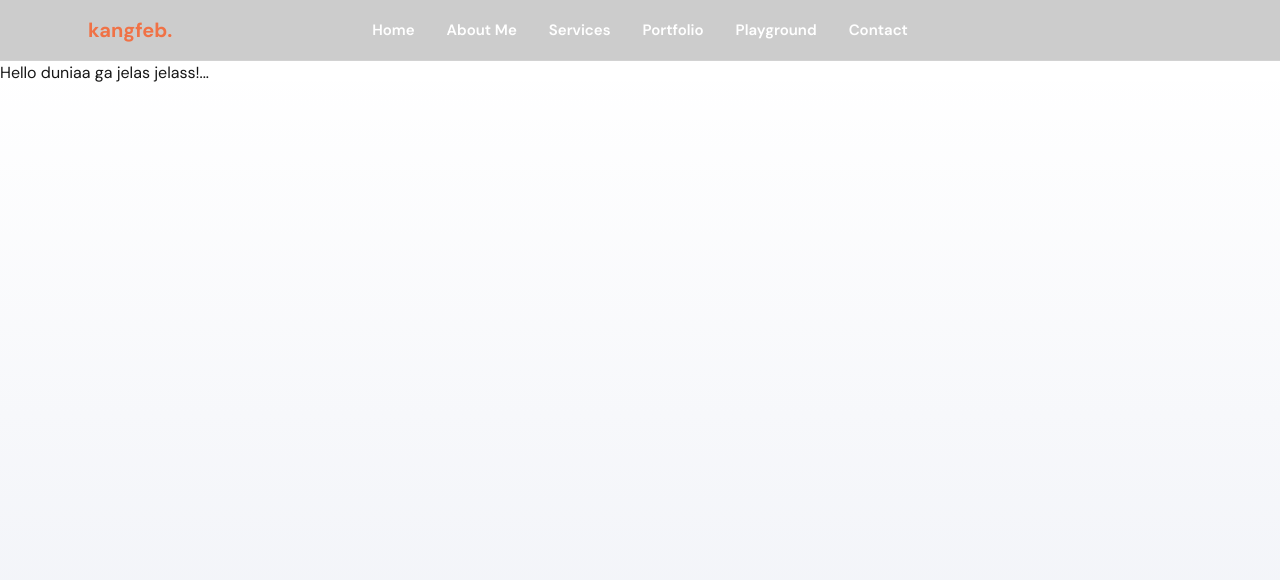
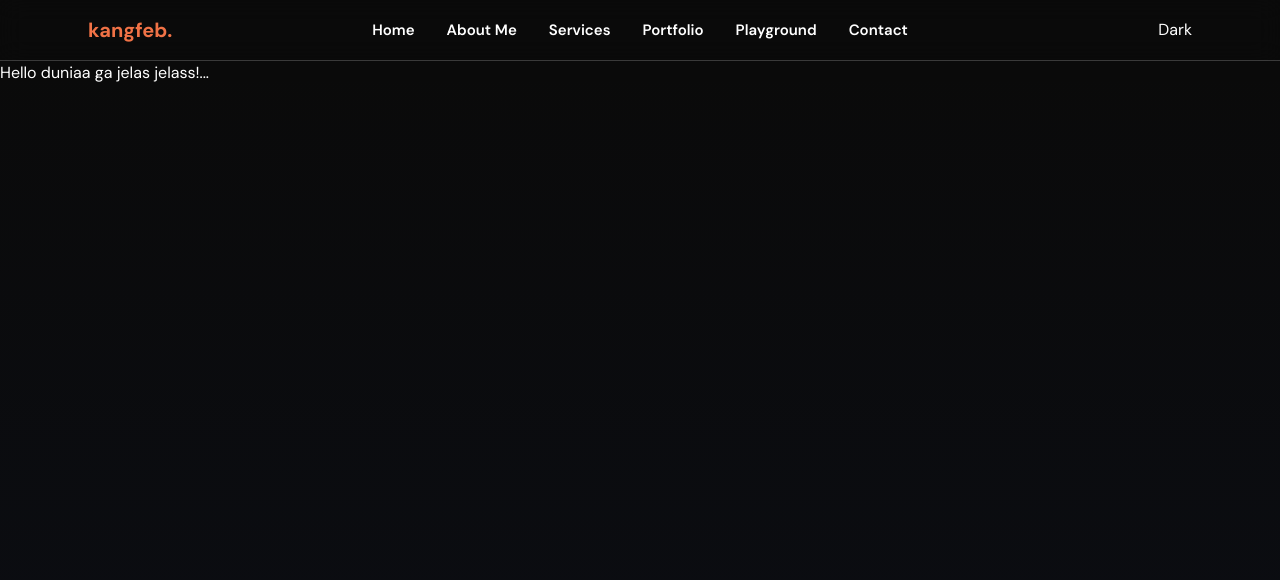
Before and after one commit to alfatfebry/fa-portfolio, a Next.js app: page / in a window 1280 px wide. Shown: the top 580 px of the page. Built offline with nearby package versions, Linux system fonts and the light colour scheme.

Commit message:
feat: add theme toggle with redux and localstorage

```diff
--- a/src/app/globals.css
+++ b/src/app/globals.css
@@ -1,6 +1,11 @@
 @import "tailwindcss";
 
 :root {
+  --background: #0a0a0a;
+  --foreground: #ffffff;
+}
+
+[data-theme="light"] {
   --background: #ffffff;
   --foreground: #171717;
 }
@@ -13,12 +18,6 @@
   --font-mono: var(--font-anonymous-pro);
 }
 
-@media (prefers-color-scheme: dark) {
-  :root {
-    --background: #0a0a0a;
-    --foreground: #ededed;
-  }
-}
 
 body {
   background: var(--background);
--- a/src/app/layout.tsx
+++ b/src/app/layout.tsx
@@ -3,6 +3,7 @@ import { DM_Sans, Anonymous_Pro } from 'next/font/google';
 import './globals.css';
 import StoreProvider from '@/store/StoreProvider';
 import Navbar from '@/components/layout/Navbar';
+import ThemeSync from '@/components/layout/ThemeSync';
 
 const dmsans = DM_Sans({
   variable: '--font-dm-sans',
@@ -28,6 +29,7 @@ export default function RootLayout({ children }: LayoutProps<'/'>) {
     >
       <body className='min-h-full flex flex-col'>
         <StoreProvider>
+          <ThemeSync />
           <Navbar />
           {children}
         </StoreProvider>
--- a/src/components/layout/Navbar.tsx
+++ b/src/components/layout/Navbar.tsx
@@ -3,6 +3,7 @@
 import Link from 'next/link';
 import { navItem } from '@/lib/navigation';
 import { useScrollDirection } from '@/hooks/useScrollDirection';
+import ThemeToggle from './ThemeToggle';
 
 export default function Navbar() {
   const { direction, isAtop } = useScrollDirection();
@@ -12,7 +13,7 @@ export default function Navbar() {
 
   return (
     <header
-      className={`sticky top-0 z-0 bg-black/20 backdrop-blur-md border-b border-white/10 transition-transform duration-300 ${isHidden ? '-translate-y-full' : 'translate-y-0'}`}
+      className={`sticky top-0 z-0 bg-background/20 backdrop-blur-md border-b border-foreground/20 transition-transform duration-300 ${isHidden ? '-translate-y-full' : 'translate-y-0'}`}
     >
       <nav className='mx-auto grid max-w-6xl grid-cols-[1fr_auto_1fr] items-center px-6 py-4'>
         <Link href='/' className='text-xl font-bold text-accent'>
@@ -31,7 +32,9 @@ export default function Navbar() {
             </li>
           ))}
         </ul>
-        <div />
+        <div className='flex justify-end'>
+          <ThemeToggle />
+        </div>
       </nav>
     </header>
   );
--- /dev/null
+++ b/src/components/layout/ThemeSync.tsx
@@ -0,0 +1,23 @@
+'use client';
+
+import { useEffect } from 'react';
+import { useAppDispatch, useAppSelector } from '@/store/hooks';
+import { setTheme } from '@/store/slices/themeSlice';
+
+export default function ThemeSync() {
+  const mode = useAppSelector((state) => state.theme.mode);
+  const dispath = useAppDispatch();
+
+  useEffect(() => {
+    const saved = localStorage.getItem('theme');
+    if (saved === 'light' || saved === 'dark') {
+      dispath(setTheme(saved));
+    }
+  }, [dispath]);
+
+  useEffect(() => {
+    document.documentElement.dataset.theme = mode;
+  }, [mode]);
+
+  return null;
+}
--- /dev/null
+++ b/src/components/layout/ThemeToggle.tsx
@@ -0,0 +1,25 @@
+'use client';
+
+import { useAppDispatch, useAppSelector } from '@/store/hooks';
+import { toggleTheme } from '@/store/slices/themeSlice';
+
+export default function ThemeToggle() {
+  const mode = useAppSelector((state) => state.theme.mode);
+  const dispatch = useAppDispatch();
+
+  const handleClick = () => {
+    const nextMode = mode === 'dark' ? 'light' : 'dark';
+    dispatch(toggleTheme());
+    localStorage.setItem('theme', nextMode);
+  };
+
+  return (
+    <button
+      type='button'
+      className='cursor-pointer border-foreground/20 text-foreground'
+      onClick={handleClick}
+    >
+      {mode === 'dark' ? 'Dark' : 'Light'}
+    </button>
+  );
+}
--- a/src/store/index.ts
+++ b/src/store/index.ts
@@ -1,11 +1,12 @@
  import { configureStore } from "@reduxjs/toolkit";
- import uiReducer from './slices/uiSlice'
+ import uiReducer from './slices/uiSlice';
+ import themeReducer from "./slices/themeSlice";
 
  export const makeStore = () => configureStore({
   reducer: {
-    // slice-slie akan didaftarin disini nntinya
 
     ui: uiReducer,
+    theme: themeReducer,
   }
  })
 
--- /dev/null
+++ b/src/store/slices/themeSlice.ts
@@ -0,0 +1,27 @@
+import { createSlice, type PayloadAction } from "@reduxjs/toolkit";
+
+export type Theme = "light" | "dark";
+
+interface ThemeState {
+  mode: Theme;
+}
+
+const initialState: ThemeState = {
+  mode: "dark",
+}
+
+const themeSlice = createSlice({
+  name: "theme",
+  initialState,
+  reducers: {
+    toggleTheme(state) {
+      state.mode = state.mode === "dark" ? "light" : "dark";
+    },
+    setTheme(state, action: PayloadAction<Theme>){
+      state.mode = action.payload
+    }
+  }
+});
+
+export const {toggleTheme, setTheme} = themeSlice.actions;
+export default themeSlice.reducer;
```
